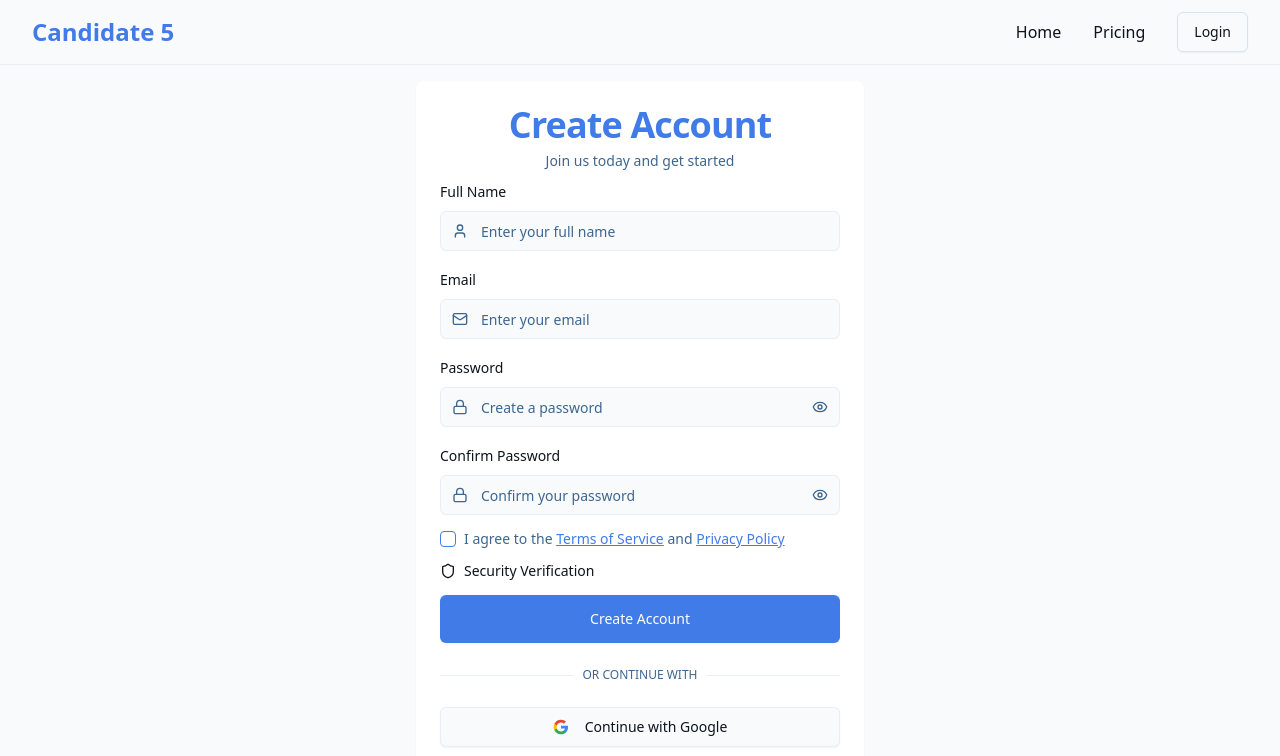
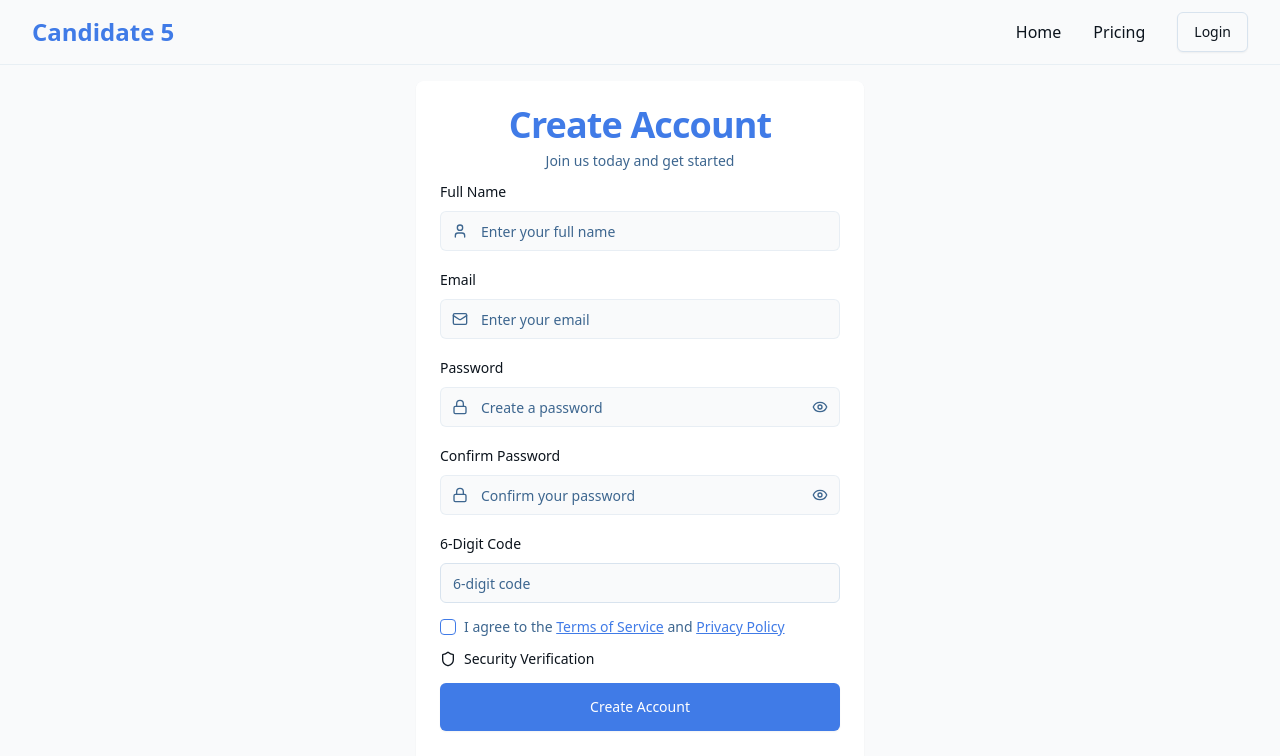
Before and after one commit to Kunle123/C5Frontend, a React (Vite) app in the folder frontend/: page /signup in a window 1280 px wide. Shown: the top 756 px of the page. Built offline with nearby package versions, Linux system fonts and the light colour scheme; no server answers.

Commit message:
fix: Add 6-digit code input to signup form and include in registration payload

```diff
--- a/frontend/src/pages/Signup.tsx
+++ b/frontend/src/pages/Signup.tsx
@@ -13,7 +13,12 @@ import { useToast } from "../hooks/use-toast";
 import NavBanner from "../components/NavBanner";
 
 const Signup = () => {
-  const [formData, setFormData] = useState({ name: "", email: "", password: "", confirmPassword: "" });
+  const [formData, setFormData] = useState({
+    name: "",
+    email: "",
+    password: "",
+    code: ""
+  });
   const [showPassword, setShowPassword] = useState(false);
   const [showConfirmPassword, setShowConfirmPassword] = useState(false);
   const [agreeToTerms, setAgreeToTerms] = useState(false);
@@ -138,6 +143,19 @@ const Signup = () => {
                     <button type="button" onClick={() => setShowConfirmPassword(!showConfirmPassword)} className="absolute right-3 top-3 text-muted-foreground hover:text-foreground transition-colors">{showConfirmPassword ? <EyeOff className="h-4 w-4" /> : <Eye className="h-4 w-4" />}</button>
                   </div>
                 </div>
+                <div className="space-y-2">
+                  <Label htmlFor="code" className="font-medium text-foreground">6-Digit Code</Label>
+                  <Input
+                    id="code"
+                    name="code"
+                    type="text"
+                    maxLength={6}
+                    placeholder="6-digit code"
+                    value={formData.code || ""}
+                    onChange={e => setFormData({ ...formData, code: e.target.value })}
+                    required
+                  />
+                </div>
                 <div className="flex items-center space-x-2">
                   <Checkbox id="terms" checked={agreeToTerms} onCheckedChange={(checked) => setAgreeToTerms(checked as boolean)} />
                   <Label htmlFor="terms" className="text-sm text-muted-foreground leading-none peer-disabled:cursor-not-allowed peer-disabled:opacity-70">I agree to the{" "}<Link to="/terms" className="text-primary hover:text-primary-glow underline">Terms of Service</Link>{" "}and{" "}<Link to="/privacy" className="text-primary hover:text-primary-glow underline">Privacy Policy</Link></Label>
```
